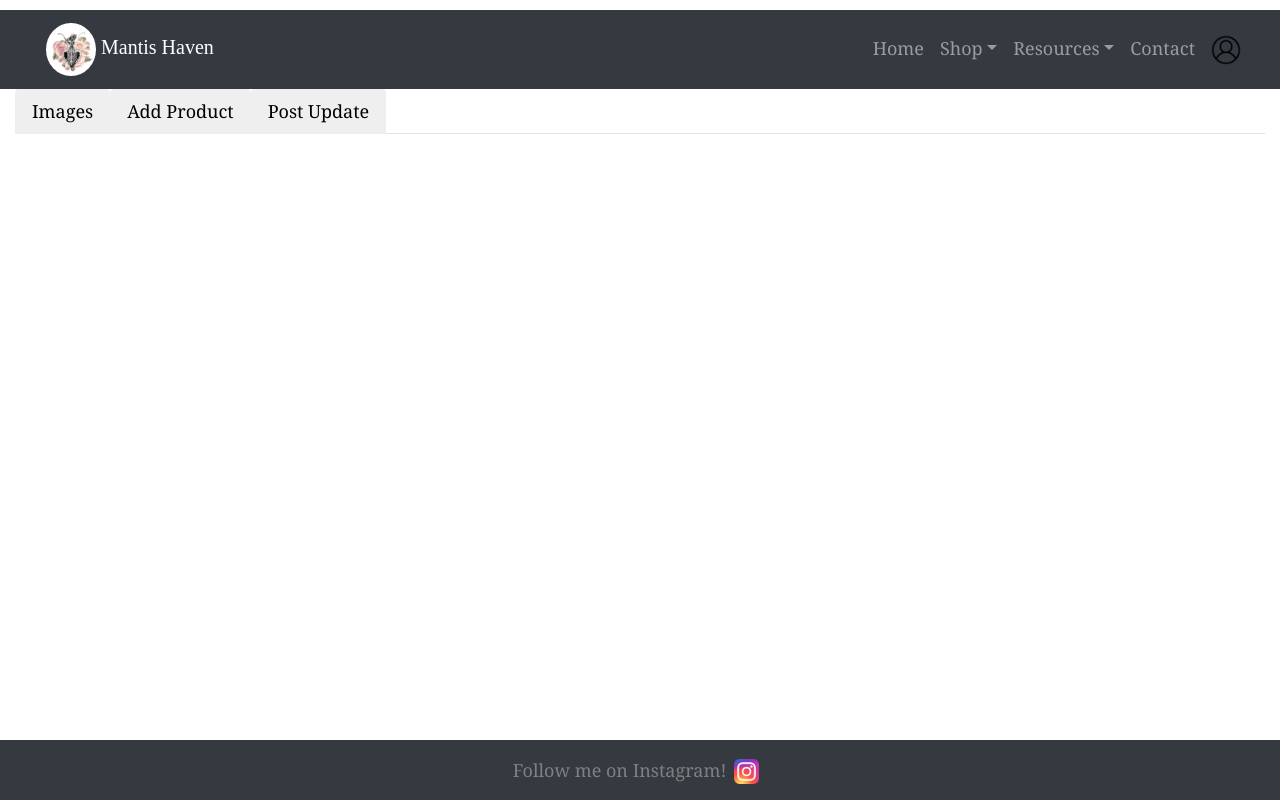
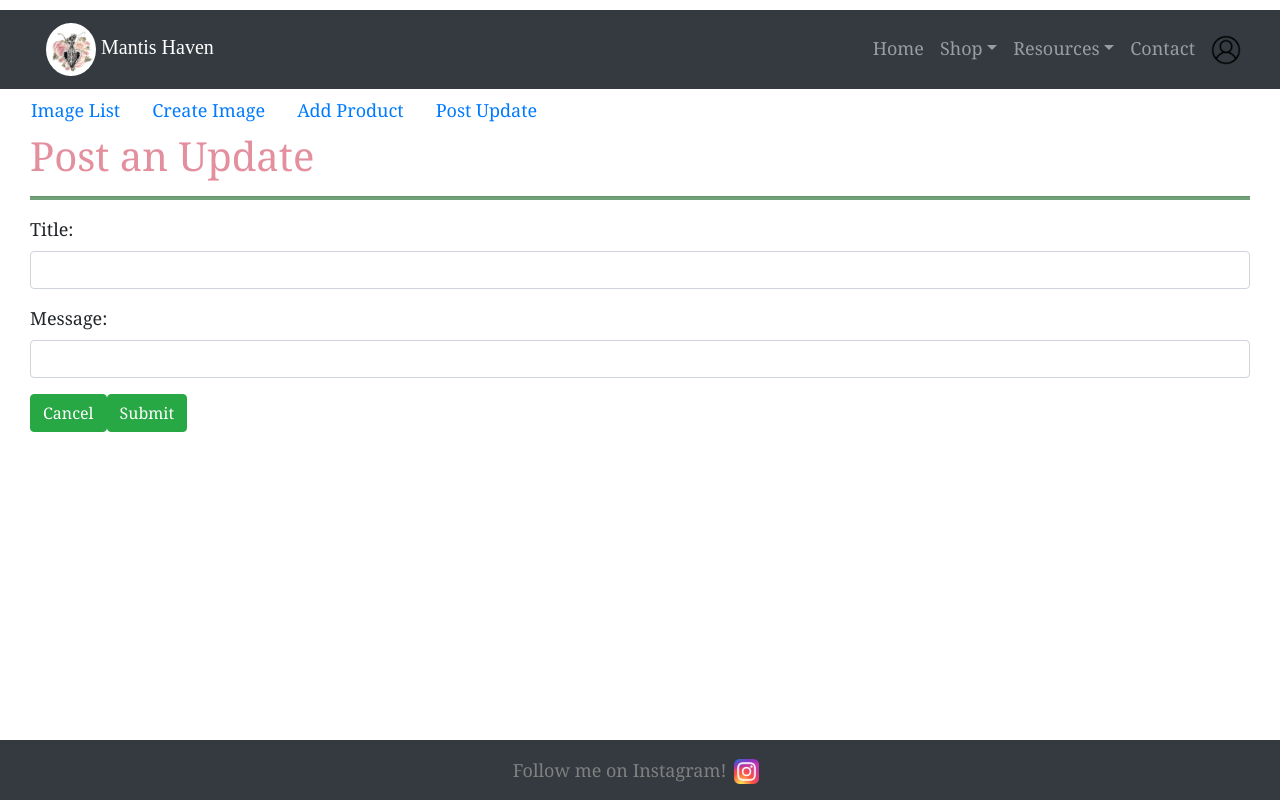
Before and after one commit to benjamin-gates/mantis-haven-frontend, a React (Create React App) app: page /admin/dashboard/updates/add in a window 1280 px wide. Built offline with nearby package versions, Linux system fonts and the light colour scheme; no server answers; a web font is replaced by a local one.

Commit message:
changed dashboard tabs to links that reference a new url

```diff
--- /dev/null
+++ b/src/admin/AdminRoutes.js
@@ -0,0 +1,26 @@
+import React from "react";
+import { useRouteMatch } from "react-router";
+import {Switch, Route} from "react-router-dom";
+import ImageDashboard from "./images/ImageDashboard";
+import PostUpdate from "./PostUpdate";
+import AddProduct from "./AddProduct";
+
+function AdminRoutes(){
+    const {url} = useRouteMatch();
+    return (
+        <Switch>
+            <Route path='/admin/dashboard/images'>
+                <ImageDashboard />
+            </Route>
+            <Route path='/admin/dashboard/products/add'>
+                <AddProduct />
+            </Route>
+            <Route path='/admin/dashboard/updates/add'>
+                <PostUpdate />
+            </Route>
+        </Switch>
+    )
+
+}
+
+export default AdminRoutes;
--- a/src/admin/Dashboard.js
+++ b/src/admin/Dashboard.js
@@ -1,20 +1,31 @@
-import React from "react";
+import React, {useState} from "react";
+import { useRouteMatch } from "react-router";
+import {Switch, Route, useHistory, useParams} from "react-router-dom";
 import Container from "react-bootstrap/Container";
 import PostUpdate from "./PostUpdate";
 import ImageDashboard from "./images/ImageDashboard";
-import Tabs from "react-bootstrap/Tabs";
+import Nav from "react-bootstrap/Nav";
 import Tab from "react-bootstrap/Tab";
 import AddProduct from "./AddProduct";
+import Tabs from "./Tabs";
+import AdminRoutes from "./AdminRoutes";
 
 function Dashboard() {
+  const {url} = useRouteMatch();
+  const [activeKey, setActiveKey] = useState("/images");
+  const history = useHistory();
+  const params = useParams();
+  console.log('use route match', useRouteMatch());
+  console.log('params', params);
+  console.log('history', history);
   return (
     <Container fluid>
-      <Tabs
-        defaultActiveKey="profile"
+      {/*<Tabs
+        defaultActiveKey="image-dashboard"
         id="uncontrolled-tab-example"
         className="mb-3"
       >
-        <Tab eventKey="image-dashboard" title="Images">
+        <Tab eventKey="image-dashboard" title="Images" href="/somewhere">
           <ImageDashboard />
         </Tab>
         <Tab eventKey="add-product" title="Add Product">
@@ -24,7 +35,52 @@ function Dashboard() {
           <PostUpdate />
         </Tab>
 
-      </Tabs>
+      </Tabs>*/}
+     {/* <Switch>
+        <Route exact path={`${url}/images`}>
+          <ImageDashboard />
+        </Route>
+        <Route path={`${url}/images/add`}>
+          <ImageDashboard />
+        </Route>
+        <Route path={`${url}/products/add`}>
+          <AddProduct />
+        </Route>
+        <Route path={`${url}/updates/add`}>
+          <PostUpdate />
+        </Route>
+     </Switch>
+      <Tab.Container defaultActiveKey = "images">
+        <Nav className="flex-row">
+          <Nav.Item>
+            <Nav.Link eventKey="images" href={`${url}/images`}>Image List</Nav.Link>
+          </Nav.Item>
+          <Nav.Item>
+            <Nav.Link eventKey="images-add" href={`${url}/images/add`}>Create Image</Nav.Link>
+          </Nav.Item>
+          <Nav.Item>
+            <Nav.Link eventKey="products-add" >Add Product</Nav.Link>
+          </Nav.Item>
+          <Nav.Item>
+            <Nav.Link eventKey="updates-add" href={`${url}/add-update`}>Post Update</Nav.Link>
+          </Nav.Item>
+     </Nav>*/}
+     <Tabs />
+     <AdminRoutes />
+        {/*<Tab.Content>
+          <Tab.Pane eventKey="images">
+            <ImageDashboard />
+          </Tab.Pane>
+          <Tab.Pane eventKey="images-add"></Tab.Pane>
+          <Tab.Pane eventKey="products-add">
+            <AddProduct />
+          </Tab.Pane>
+          <Tab.Pane eventKey="updates-add">
+            <PostUpdate />
+          </Tab.Pane>
+        </Tab.Content>*/}
+      {/*</Tab.Container>*/}
+
     </Container>
   );
 }
--- /dev/null
+++ b/src/admin/Tabs.js
@@ -0,0 +1,21 @@
+import React from "react";
+import Nav from "react-bootstrap/Nav";
+
+function Tabs(){
+   return ( <Nav className="flex-row">
+          <Nav.Item>
+            <Nav.Link href='/admin/dashboard/images'>Image List</Nav.Link>
+          </Nav.Item>
+          <Nav.Item>
+            <Nav.Link href='/admin/dashboard/images/add'>Create Image</Nav.Link>
+          </Nav.Item>
+          <Nav.Item>
+            <Nav.Link href='/admin/dashboard/products/add'>Add Product</Nav.Link>
+          </Nav.Item>
+          <Nav.Item>
+            <Nav.Link href='/admin/dashboard/updates/add'>Post Update</Nav.Link>
+          </Nav.Item>
+        </Nav>);
+}
+
+export default Tabs;
--- a/src/layout/Routes.js
+++ b/src/layout/Routes.js
@@ -40,6 +40,9 @@ function Routes(){
         <Route path="/admin/dashboard">
             <Dashboard />
         </Route>
+        <Route path="/admin/dashboard/:service">
+            <Dashboard />
+        </Route>
         <Route exact path="/">
             <Home />
         </Route>
```
